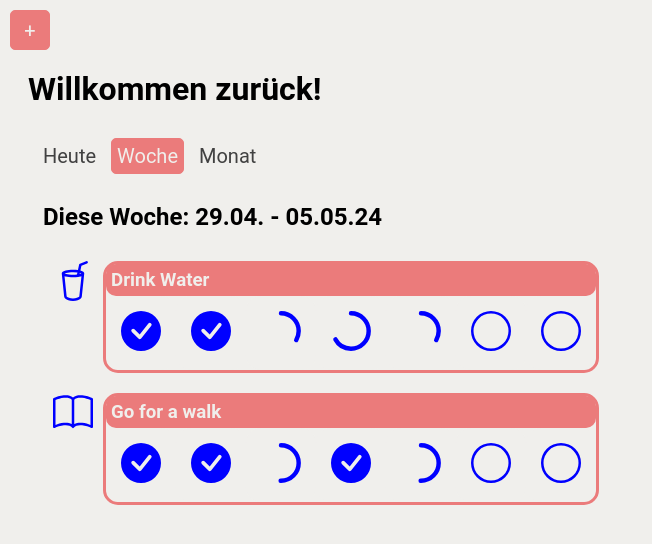
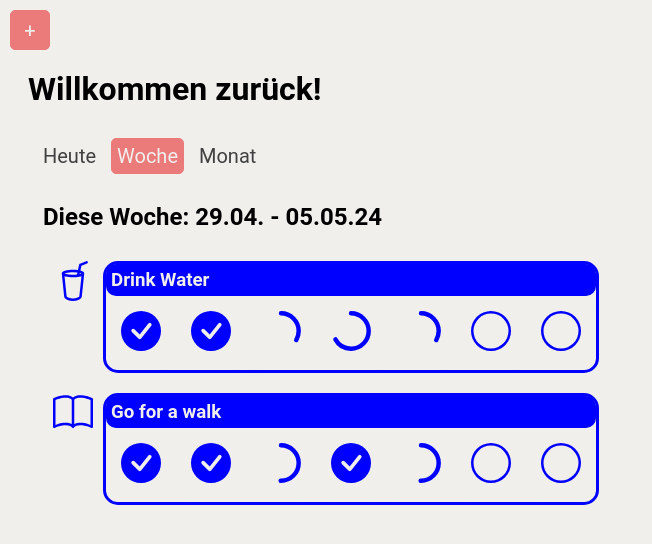
Before and after one commit to angi-mint/habit-tracker, a Vue app: page / in a window 1280 px wide. Both pictures are taken after a click on the button "Woche". Shown: the top 544 px of the page, without its empty margins (0-652 px from the left). Built offline with nearby package versions, Linux system fonts and the light colour scheme.

Commit message:
dynamic color of weekly view
Signed-off-by: Angi Mint <68991185+angi-mint@users.noreply.github.com>

```diff
--- a/src/assets/index.css
+++ b/src/assets/index.css
@@ -303,7 +303,6 @@ button {
 .weekly-name {
     padding: var(--spacing-1);
     margin: 0;
-    background-color: #EB7B7B;
     color: var(--color-background);
     border-radius: var(--spacing-2);
 }
@@ -317,7 +316,6 @@ button {
     display: flex;
     flex-direction: column;
     border-radius: var(--spacing-3);
-    border: 3px solid var(--color-menu);
     margin-left: var(--spacing-2);
 }
 
--- a/src/vue/components/calendar/WeeklyTracker.vue
+++ b/src/vue/components/calendar/WeeklyTracker.vue
@@ -31,6 +31,7 @@ function prepareArray(arr: Array<string>): Array<number>{
 
 const iconSize = 40;
 const datesArray = prepareArray(HabitWeekly.dates!);
+const today = new Date().getDay() || 7;
 </script>
 
 <template>
@@ -48,5 +49,12 @@ const datesArray = prepareArray(HabitWeekly.dates!);
 </template>
 
 <style scoped>
+.weekly-name {
+    background-color: v-bind('HabitWeekly.color');
+}
+.weekly-wrapper {
+    border: 3px solid v-bind('HabitWeekly.color');
+
+}
 
 </style>
```
